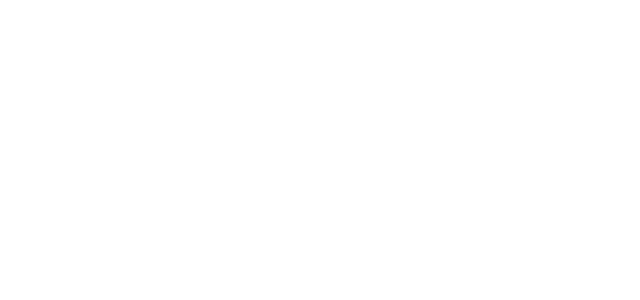
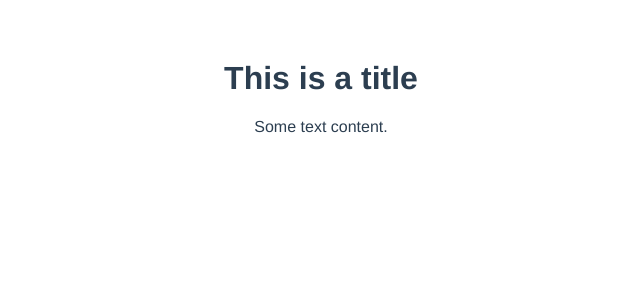
Before and after one commit to luismartinezs/vue-playground, a Vue app: page /slots in a window 1280 px wide. Shown: the top 300 px of the page, without its empty margins (319-959 px from the left). Built offline with nearby package versions, Linux system fonts and the light colour scheme.

Commit message:
Slots example

```diff
--- a/src/router.js
+++ b/src/router.js
@@ -3,6 +3,7 @@ import Router from 'vue-router'
 
 const Home = () => import('./views/Home.vue')
 const CreditCardForm = () => import('./views/CreditCardForm.vue')
+const Slots = () => import('./views/Slots.vue')
 
 Vue.use(Router)
 
@@ -18,6 +19,11 @@ const router = new Router({
       path: '/credit-card-form',
       name: 'CreditCardForm',
       component: CreditCardForm
+    },
+    {
+      path: '/slots',
+      name: 'Slots',
+      component: Slots
     }
   ]
 })
--- /dev/null
+++ b/src/views/Slots.vue
@@ -0,0 +1,15 @@
+Clone this project https://codepen.io/JavaScriptJunkie/full/YzzNGeR
+
+<template>
+  <parent-component />
+</template>
+
+<script>
+import ParentComponent from './slots/ParentComponent'
+export default {
+  name: 'Slots',
+  components: { ParentComponent }
+}
+</script>
+
+<style lang="scss" scoped></style>
--- /dev/null
+++ b/src/views/slots/ChildComponent.vue
@@ -0,0 +1,12 @@
+<template>
+  <div>
+    <slot name="title" />
+    <p>Some text content.</p>
+  </div>
+</template>
+
+<script>
+export default {
+  name: 'ChildComponent'
+}
+</script>
--- /dev/null
+++ b/src/views/slots/ParentComponent.vue
@@ -0,0 +1,17 @@
+<template>
+  <div>
+    <child-component>
+      <h1 slot="title">
+        This is a title
+      </h1>
+    </child-component>
+  </div>
+</template>
+
+<script>
+import ChildComponent from './ChildComponent'
+export default {
+  name: 'ParentComponent',
+  components: { ChildComponent }
+}
+</script>
--- /dev/null
+++ b/test.js
@@ -0,0 +1 @@
+console.log('lala')
```
